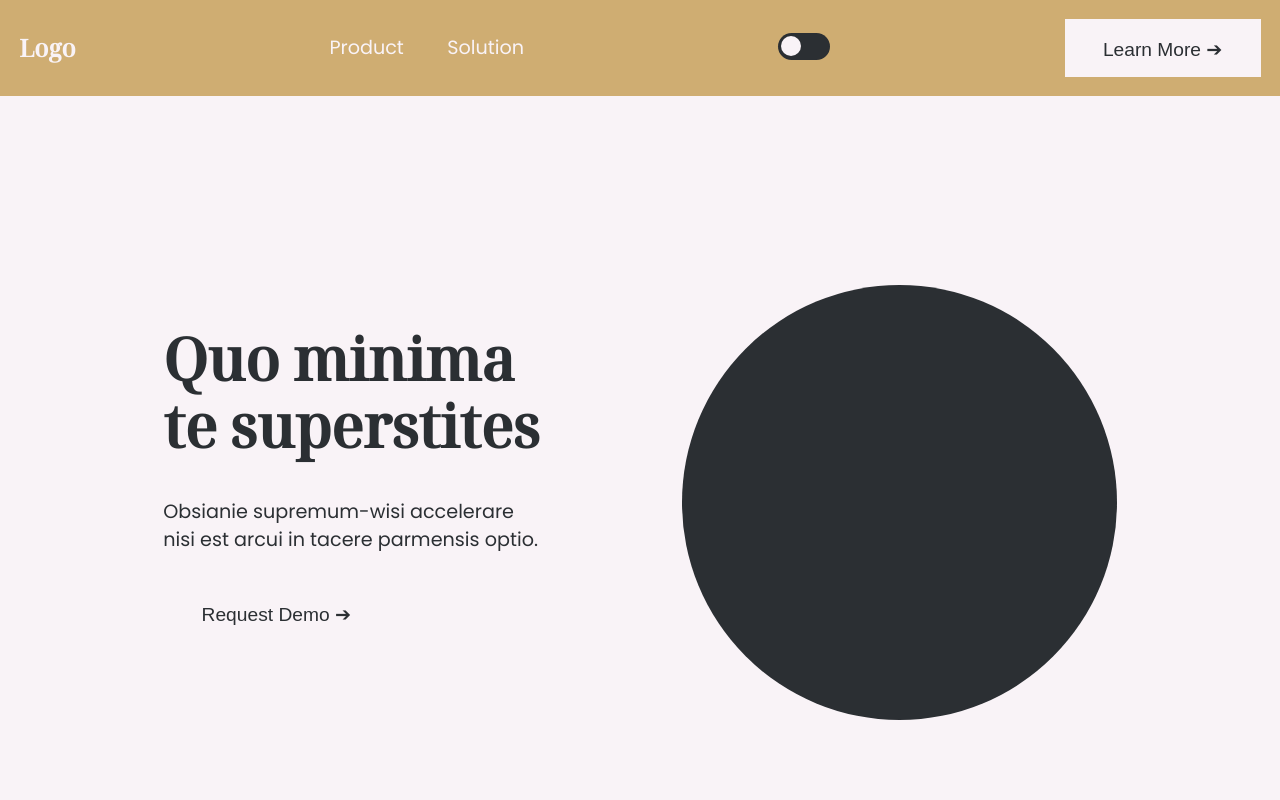
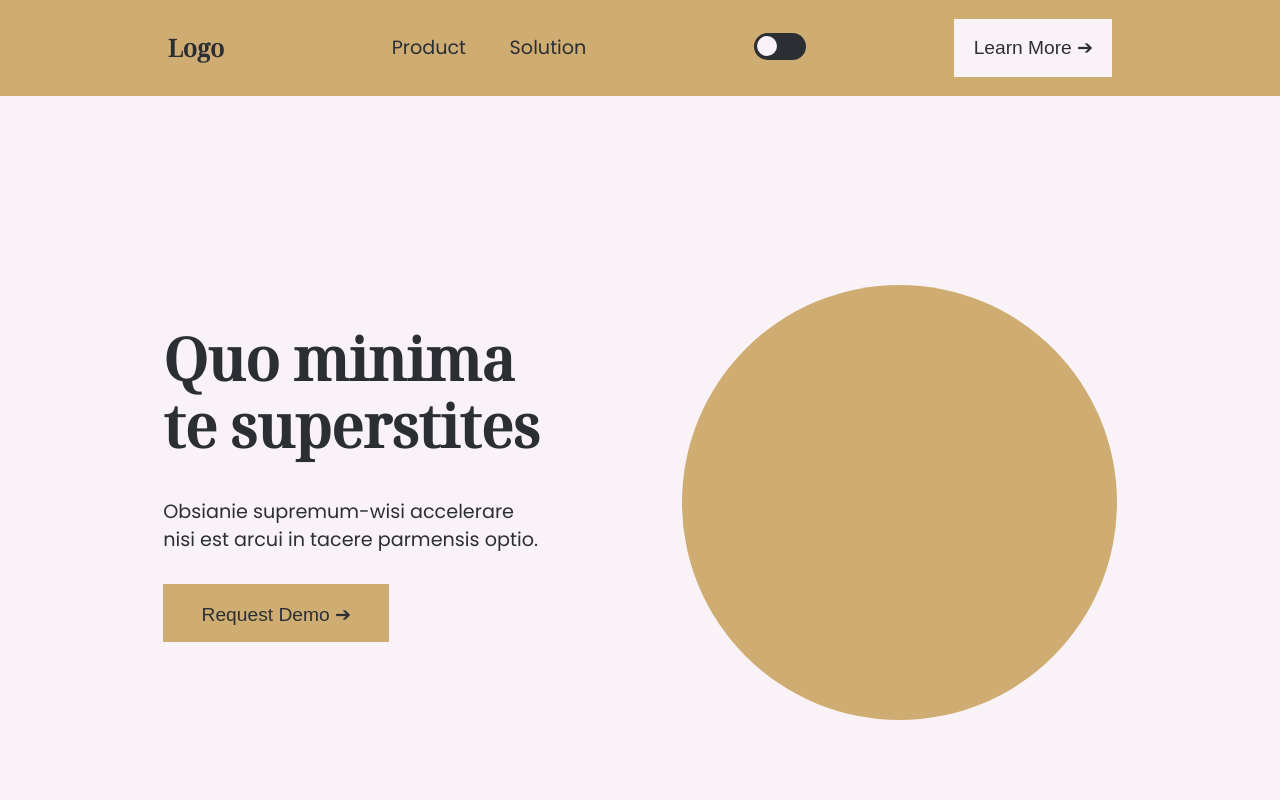
Before and after one commit to michalina-ok/color-and-animation-assignment, a plain HTML site: page index.html in a window 1280 px wide. Shown: the top 800 px of the page. Drawn offline with Linux system fonts and the light colour scheme.

Commit message:
dark theme changed

```diff
--- a/index.html
+++ b/index.html
@@ -25,8 +25,7 @@
           </ul>
         </div>
         <div class="toggle-container">
-          <input type="checkbox" id="switch" name="theme" /><label for="switch">Toggle</label>
-
+          <input type="checkbox" id="switch" name="theme" /><label for="switch">Dark mode</label>
         </div>
         <button type="button">Learn More &#x2794;</button>
       </ul>
@@ -50,7 +49,7 @@
           Alias transtulissent sunt te ex foederatos-rerum lius sint
           sey eorum aut nemo.
         </h2>
-        <a>Learn More &#x2794;</a>
+        <a class="gold-button">Learn More &#x2794;</a>
       </div>
     </section>
     <section id="product">
--- a/style.css
+++ b/style.css
@@ -75,7 +75,8 @@ button {
 }
 
 .dark_button {
-  background-color: var(--color-primary);
+  background-color: var(--color-accent);
+  color: var(--color-secondary);
 }
 
 input[type="text"] {
@@ -94,13 +95,13 @@ input[type="text"] {
 nav {
   display: flex;
   padding: 1rem;
-  justify-content: space-between;
+  justify-content: space-evenly;
   align-items: center;
   background-color: var(--color-accent);
 }
 
 nav a {
-  color: var(--color-primary);
+  color: var(--color-secondary);
   text-decoration: none;
 }
 
@@ -113,6 +114,10 @@ nav a.logo {
 nav li {
   display: inline-block;
   margin: 0px 1rem;
+}
+
+nav button {
+  padding: 0.5rem 1rem;
 }
 
 /* Header */
@@ -145,10 +150,13 @@ header button {
   min-width: 250px;
   min-height: 250px;
   border-radius: 250px;
-  background-color: var(--color-secondary);
+  background-color: var(--color-accent);
   margin-bottom: 1rem;
   padding: 3rem;
 }
+
+
+
 .header_graphics object{
   width: 100%;
   height: 100%;
@@ -199,7 +207,7 @@ header button {
   min-height: 150px;
   padding: 1rem;
   margin: 3rem;
-  background-color: var(--color-primary);
+  background-color: var(--color-accent);
   border-radius: 300px;
 }
 .product_graphics object{
--- a/themes.css
+++ b/themes.css
@@ -8,6 +8,6 @@ html{
 /* dark theme styling - Here, we set data-them as "dark"*/
 html[data-theme='dark'] {
     --color-primary: #2b2f33;
-    --color-secondary: #d4d6df;
-    --color-accent: #827c72;
+    --color-secondary: #D7D1D5;
+    --color-accent: #585449;
 }
```
